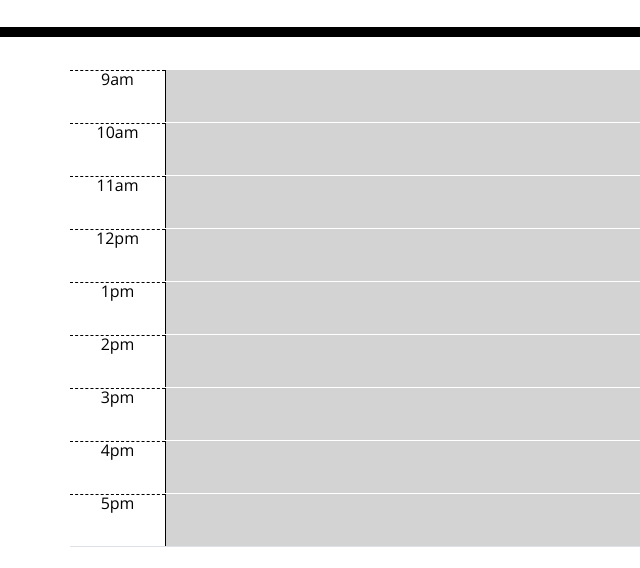
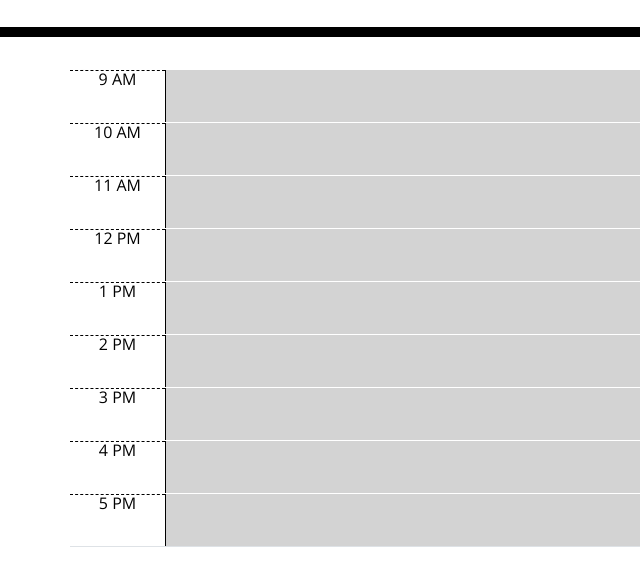
Before and after one commit to jvit1985/work-day-scheduler, a plain HTML site: page index.html in a window 1280 px wide. Shown: the part 263-831 px from the top of the page, 0-640 px from the left. Drawn offline with nearby package versions, Linux system fonts and the light colour scheme; a web font is replaced by a local one.

Commit message:
added comments and updated style for time blocks

```diff
--- a/index.html
+++ b/index.html
@@ -29,49 +29,60 @@
       <p class="lead">A simple calendar app for scheduling your work day</p>
       <p id="currentDay"></p>
     </header>
+    <!--Container-->
     <div class="container mb-4 border-bottom">
+      <!--Time Blocks-->
        <div id="hour9" class="row time-block">
-         <div class="col-md-1 hour">9am</div>
+         <!--9am-->
+         <div class="col-md-1 hour">9 AM</div>
          <textarea class="col-md-10 description"></textarea>
          <button class="btn saveBtn col-md-1"><span class="oi oi-lock-locked"></span></button>
         </div>
+        <!--10am-->
         <div id="hour10" class="row time-block">
-          <div class="col-md-1 hour">10am</div>
+          <div class="col-md-1 hour">10 AM</div>
           <textarea class="col-md-10 description"></textarea>
           <button class="btn saveBtn col-md-1"><span class="oi oi-lock-locked"></span></button>
          </div>
+         <!--11am-->
          <div id="hour11" class="row time-block">
-          <div class="col-md-1 hour">11am</div>
+          <div class="col-md-1 hour">11 AM</div>
           <textarea class="col-md-10 description"></textarea>
           <button class="btn saveBtn col-md-1"><span class="oi oi-lock-locked"></span></button>
          </div>
+         <!--12pm-->
          <div id="hour12" class="row time-block">
-          <div class="col-md-1 hour">12pm</div>
+          <div class="col-md-1 hour">12 PM</div>
           <textarea class="col-md-10 description"></textarea>
           <button class="btn saveBtn col-md-1"><span class="oi oi-lock-locked"></span></button>
          </div>
+         <!--1pm-->
          <div id="hour13" class="row time-block">
-          <div class="col-md-1 hour">1pm</div>
+          <div class="col-md-1 hour">1 PM</div>
           <textarea class="col-md-10 description"></textarea>
           <button class="btn saveBtn col-md-1"><span class="oi oi-lock-locked"></span></button>
          </div>
+         <!--2pm-->
          <div id="hour14" class="row time-block">
-          <div class="col-md-1 hour">2pm</div>
+          <div class="col-md-1 hour">2 PM</div>
           <textarea class="col-md-10 description"></textarea>
           <button class="btn saveBtn col-md-1"><span class="oi oi-lock-locked"></span></button>
          </div>
+         <!--3pm-->
          <div id="hour15" class="row time-block">
-          <div class="col-md-1 hour">3pm</div>
+          <div class="col-md-1 hour">3 PM</div>
           <textarea class="col-md-10 description"></textarea>
           <button class="btn saveBtn col-md-1"><span class="oi oi-lock-locked"></span></button>
          </div>
+         <!--4pm-->
          <div id="hour16" class="row time-block">
-          <div class="col-md-1 hour">4pm</div>
+          <div class="col-md-1 hour">4 PM</div>
           <textarea class="col-md-10 description"></textarea>
           <button class="btn saveBtn col-md-1"><span class="oi oi-lock-locked"></span></button>
          </div>
+         <!--5pm-->
          <div id="hour17" class="row time-block">
-          <div class="col-md-1 hour">5pm</div>
+          <div class="col-md-1 hour">5 PM</div>
           <textarea class="col-md-10 description"></textarea>
           <button class="btn saveBtn col-md-1"><span class="oi oi-lock-locked"></span></button>
          </div>
```
